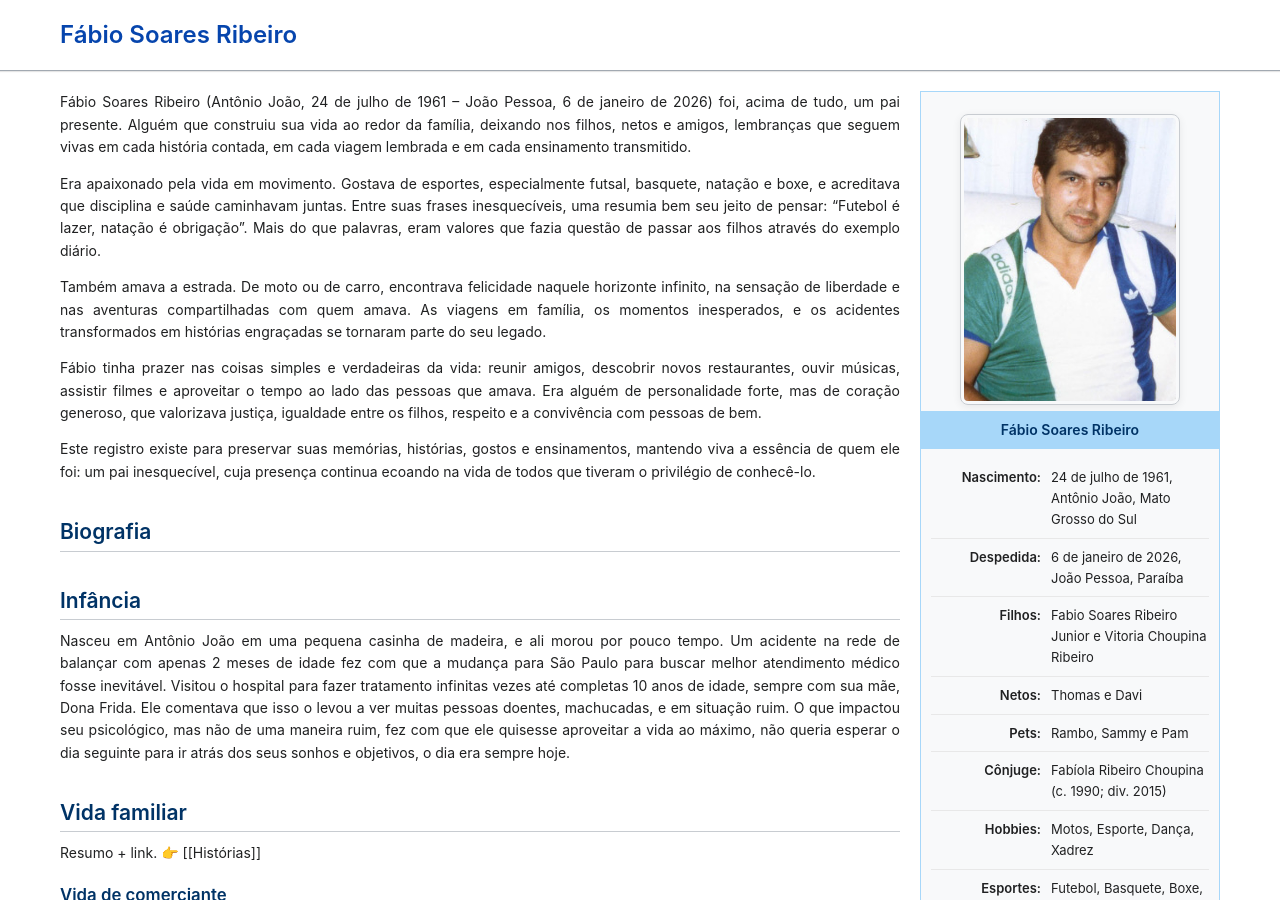
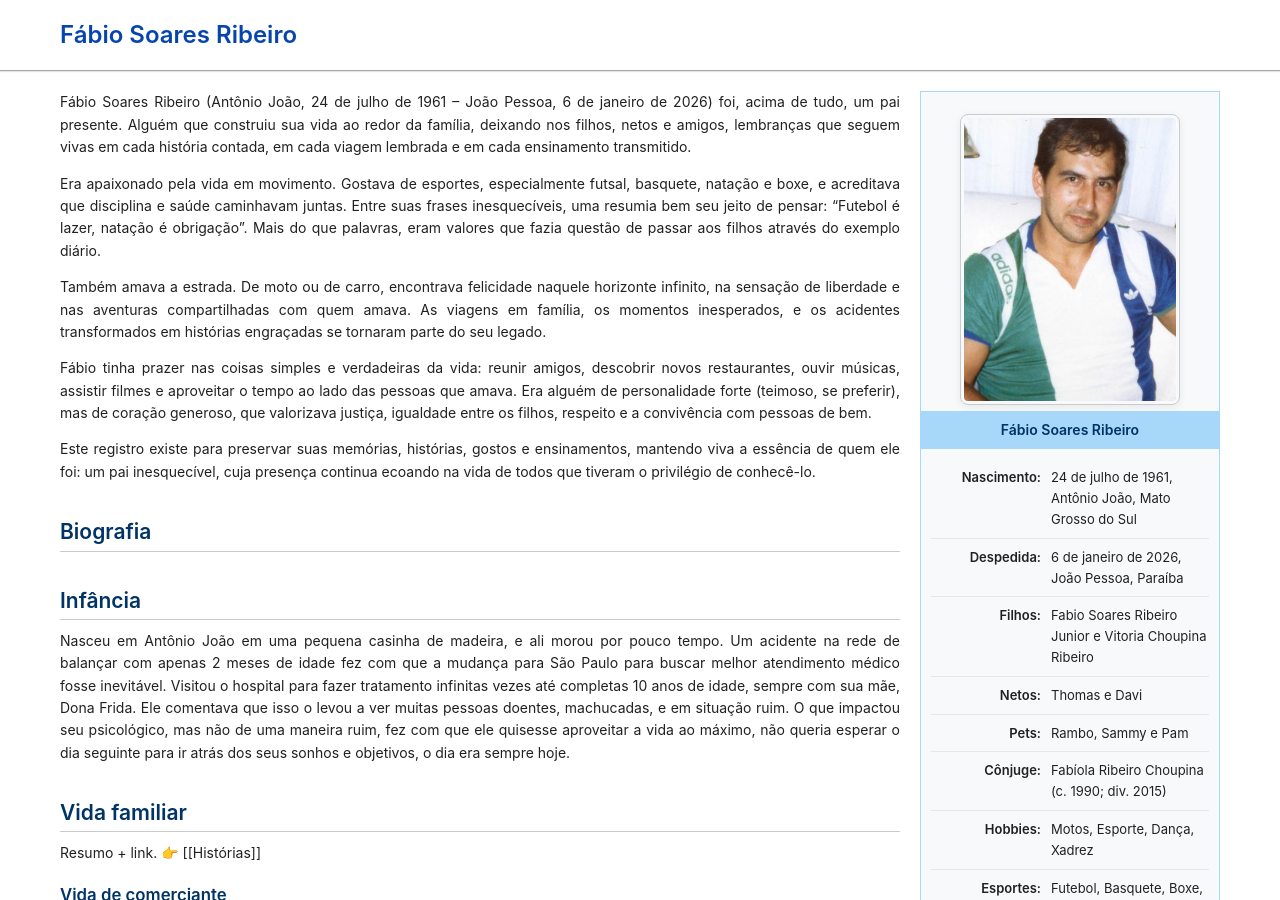
Before and after one commit to fabiorsoares/fabiosoaresribeiro, a Jekyll site: the page built from index.md, in a window 1280 px wide and 900 px high. Built offline with Jekyll 4.4.1, drawn with Linux system fonts in a browser that asks for light colours.

Commit message:
Clarify description of Fábio's personality traits

```diff
--- a/index.md
+++ b/index.md
@@ -21,7 +21,7 @@ Era apaixonado pela vida em movimento. Gostava de esportes, especialmente futsal
 
 Também amava a estrada. De moto ou de carro, encontrava felicidade naquele horizonte infinito, na sensação de liberdade e nas aventuras compartilhadas com quem amava. As viagens em família, os momentos inesperados, e os acidentes transformados em histórias engraçadas se tornaram parte do seu legado.
 
-Fábio tinha prazer nas coisas simples e verdadeiras da vida: reunir amigos, descobrir novos restaurantes, ouvir músicas, assistir filmes e aproveitar o tempo ao lado das pessoas que amava. Era alguém de personalidade forte, mas de coração generoso, que valorizava justiça, igualdade entre os filhos, respeito e a convivência com pessoas de bem.
+Fábio tinha prazer nas coisas simples e verdadeiras da vida: reunir amigos, descobrir novos restaurantes, ouvir músicas, assistir filmes e aproveitar o tempo ao lado das pessoas que amava. Era alguém de personalidade forte (teimoso, se preferir), mas de coração generoso, que valorizava justiça, igualdade entre os filhos, respeito e a convivência com pessoas de bem.
 
 Este registro existe para preservar suas memórias, histórias, gostos e ensinamentos, mantendo viva a essência de quem ele foi: um pai inesquecível, cuja presença continua ecoando na vida de todos que tiveram o privilégio de conhecê-lo.
 
```
